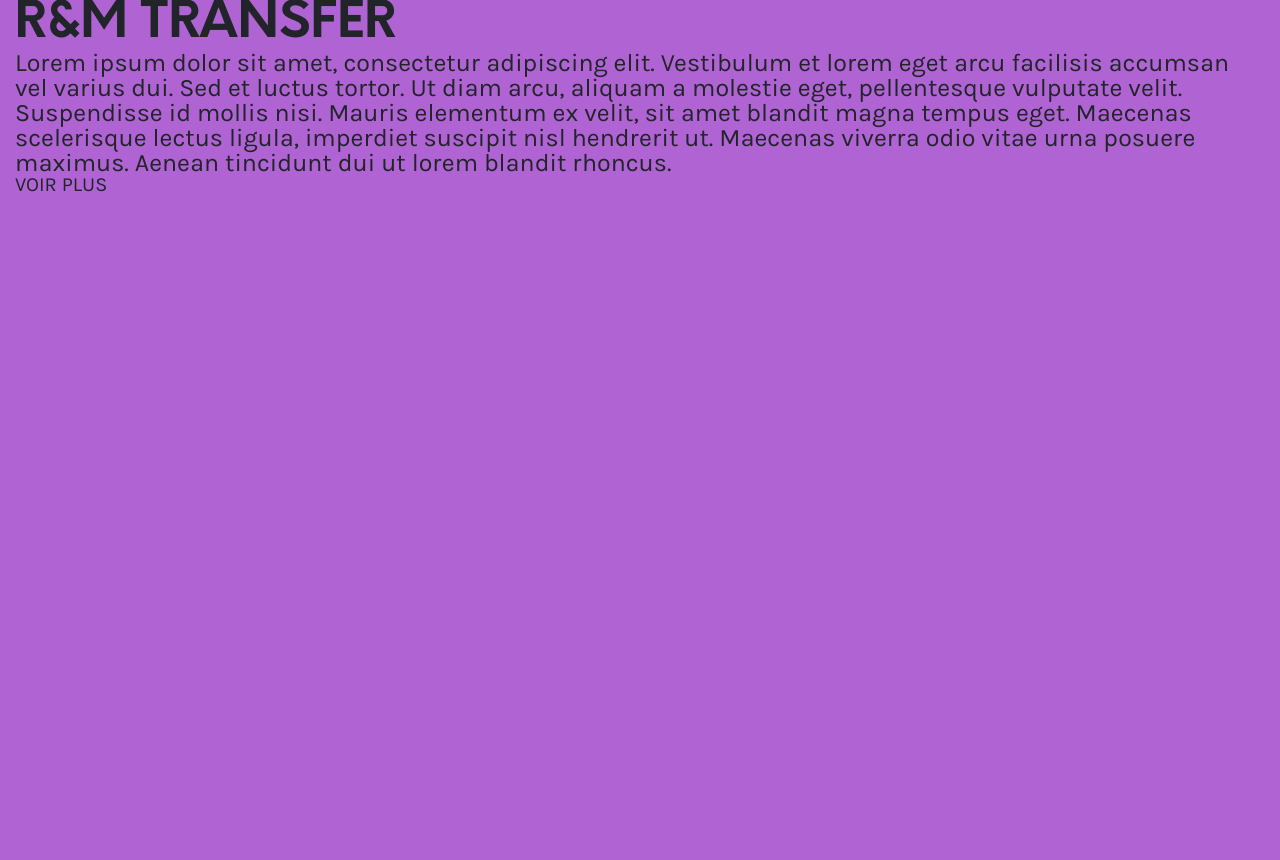
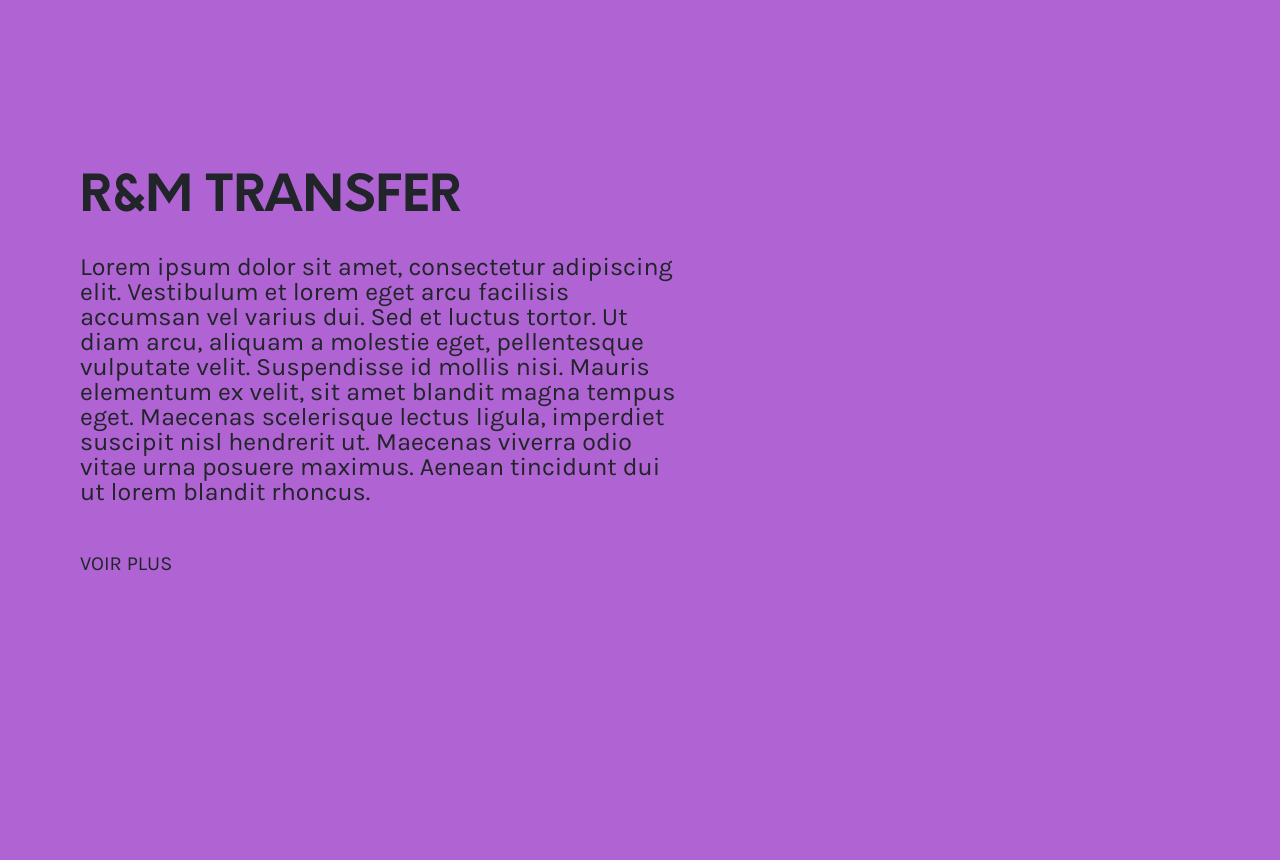
Before and after one commit to kvnbrnrd/Portfolio, a PHP site: page / in a window 1280 px wide. Shown: the part 88-948 px from the top of the page. Run offline with PHP 8.4, Linux system fonts and the light colour scheme; some libraries are stand-ins or nearby versions.

Commit message:
[edit] -- Disposition du contenu de la page projet avec Bootstrap --

```diff
--- a/Assets/CSS/main.css
+++ b/Assets/CSS/main.css
@@ -108,7 +108,7 @@ table {
 		padding-bottom: 10rem;
 	}
 
-	.projet
+	.call
 	{
 		min-height: 100vh;
 	}
@@ -130,7 +130,7 @@ table {
 
 /* ******************************* Fin Home ******************************************** */
 
-#projet1
+#pageP
 {
 	z-index: 1;
 }
@@ -143,26 +143,37 @@ table {
 
 /* ******************************* Fin Header******************************************** */
 
- #P1
+ #projet
  {
 	 background-color: #B064D4;
 	 min-width: 100vw;
 	 min-height: 100vh;
  }
 
- #RM
+ .align-items-center
+ {
+	min-width: 100vw;
+	min-height: 100vh;
+	margin-left: 5rem;
+ }
+
+ #titre
  {
 	font-size: 5rem;
 	font-family: 'orkney', 'Times New Roman', Times, serif;
+	margin-top: -20rem;
+	padding-bottom: 3rem;
+
  }
 
- #D1
+ #desc
  {
 	font-size: 2.5rem;
 	font-family: 'karla', 'Times New Roman', Times, serif;
+	padding-bottom: 5rem;
  }
 
- #V1
+ #voir
  {
 	font-size: 2rem;
 	font-family: 'karla', 'Times New Roman', Times, serif;
@@ -220,7 +231,10 @@ table {
 		text-transform: uppercase;
 	}
 
+
+
+/* ******************************* Fin Header ******************************************** */
+
 }
 
-
 /* ******************************* Fin Media Queries ******************************************** */
--- a/Views/HomeView.php
+++ b/Views/HomeView.php
@@ -17,10 +17,10 @@
         <h1 class="kev">KEVARD BERNIN</h1>
         <p class="pres">Donec condimentum massa eget eros scelerisque,<br> non sollicitudin lectus malesuada.<br> Duis consequat tortor in luctus scelerisque.<br> Nam sit amet tincidunt mauris.<br> Maecenas vehicula volutpat turpis sed dapibus.</p>
 
-        <div class="projet">
+        <div class="call">
             <p class="TxtProjet">Voir mes projets</p>
             <img class="ArrowDown" src="Assets/Images/2ArrowDown.png" alt="two arrows down">
-        </div> <!-- Fin div PROJEEEEEEEEEEEEEEEEEEEEEEEEET -->
+        </div> <!-- Fin div call -->
     </div> <!-- Fin div container -->
 
 
@@ -45,7 +45,7 @@
 
 <!-- ------------------------------- Début Projet 1 -------------------------------- -->
 
-    <div id="projet1">
+    <div id="pageP">
         <header>
             <nav class="navbar navbar-expand navbar-dark bg-dark">
             <div class="collapse navbar-collapse" id="navbarsExample02">
@@ -72,10 +72,17 @@
             </nav>
         </header>
 
-        <div id="P1" class="container-fluid">
-            <h2 id="RM">R&M TRANSFER</h2>
-            <p id="D1">Lorem ipsum dolor sit amet, consectetur adipiscing elit. Vestibulum et lorem eget arcu facilisis accumsan vel varius dui. Sed et luctus tortor. Ut diam arcu, aliquam a molestie eget, pellentesque vulputate velit. Suspendisse id mollis nisi. Mauris elementum ex velit, sit amet blandit magna tempus eget. Maecenas scelerisque lectus ligula, imperdiet suscipit nisl hendrerit ut. Maecenas viverra odio vitae urna posuere maximus. Aenean tincidunt dui ut lorem blandit rhoncus. </p>
-            <p id="V1">VOIR PLUS</p>
+        <div id="projet" class="container-fluid">
+            <div class="row align-items-center">
+                <div class="col-md-6">
+                    <h2 id="titre">R&M TRANSFER</h2>
+                    <p id="desc">Lorem ipsum dolor sit amet, consectetur adipiscing elit. Vestibulum et lorem eget arcu facilisis accumsan vel varius dui. Sed et luctus tortor. Ut diam arcu, aliquam a molestie eget, pellentesque vulputate velit. Suspendisse id mollis nisi. Mauris elementum ex velit, sit amet blandit magna tempus eget. Maecenas scelerisque lectus ligula, imperdiet suscipit nisl hendrerit ut. Maecenas viverra odio vitae urna posuere maximus. Aenean tincidunt dui ut lorem blandit rhoncus. </p>
+                    <p id="voir">VOIR PLUS</p>
+                </div>
+                <div class="col-md-6">
+
+                </div>
+            </div>
         </div>
     </div>
 
```
Also changed, not shown: 2 other files.
